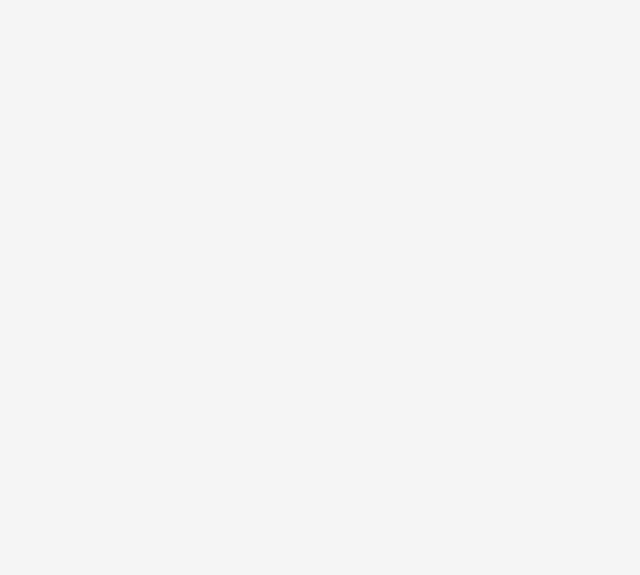
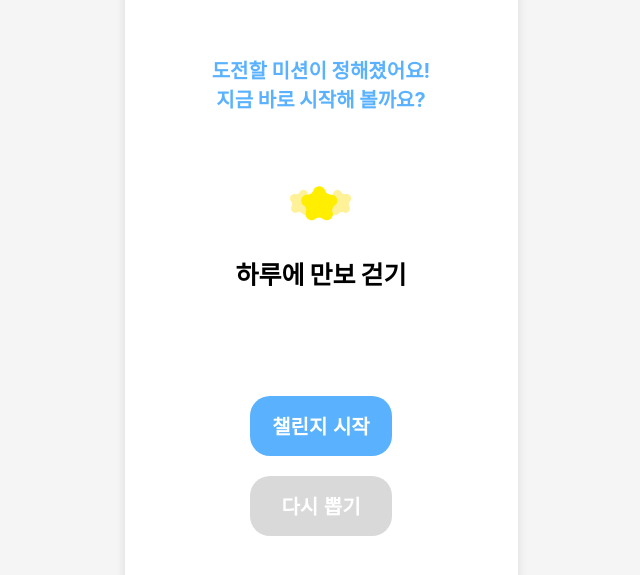
Before and after one commit to N3W-CORNERTHON3/N3W_FE, a React (Create React App) app: page /challengeResult in a window 1280 px wide. Before the commit this address had no page. Shown: the part 181-756 px from the top of the page, without its empty margins (319-959 px from the left). Built offline with nearby package versions, Linux system fonts and the light colour scheme.

Commit message:
feat.챌린지 결과 디자인

```diff
--- a/src/Router.js
+++ b/src/Router.js
@@ -6,6 +6,7 @@ import FirstMission from './pages/FirstMission';
 import FirstMissionAdd from './pages/FirstMissionAdd';
 import Challenge1 from './pages/Challenge1';
 import Challenge2 from './pages/Challenge2';
+import Challenge3 from './pages/Challenge3';
 
 
 function AppNavigation() {
@@ -20,6 +21,7 @@ function AppNavigation() {
 
                 <Route path="/challenge" element={<Challenge1 />} />
                 <Route path="/challengeSelect" element={<Challenge2 />} />
+                <Route path="/challengeResult" element={<Challenge3 />} />
 
             </Routes>
         </>
--- /dev/null
+++ b/src/components/Challenge/ChallengeResult.js
@@ -0,0 +1,111 @@
+import styled from "styled-components";
+import { useNavigate } from "react-router-dom";
+
+export function ChallengeResultPage(){
+
+    const navigate = useNavigate();
+
+    return(
+        <ChallengeRootWrapper>
+            <ContentContainer>
+
+                <HeaderText>
+                    도전할 미션이 정해졌어요! <br />
+                    지금 바로 시작해 볼까요?
+                </HeaderText>
+                <ChallengeImg src={"/ChallengeResult.png"} />
+
+                <ResultText>
+                    하루에 만보 걷기
+                </ResultText>
+
+                <ChallengeStartBtn onClick={() => navigate(`/challengeSelect`)}>
+                    챌린지 시작
+                </ChallengeStartBtn>
+                <ReSelectBtn onClick={() => navigate(`/challengeSelect`)}>
+                    다시 뽑기
+                </ReSelectBtn>
+            </ContentContainer>
+
+        </ChallengeRootWrapper>
+    )
+}
+
+
+const ChallengeRootWrapper = styled.div`
+    display: flex;
+    flex-direction: column;
+    align-items: center;
+    justify-content: center;
+    width: 393px;
+    height: 852px;
+    background-color: white;
+    box-shadow: 0 0 10px rgba(0, 0, 0, 0.1);
+    margin-top: 50px;
+`;
+
+const ContentContainer = styled.div`
+    display: flex;
+    flex-direction: column;
+    align-items: center;
+    align-self: center;
+    justify-content: center;
+    text-align: center;
+`;
+
+const HeaderText = styled.div`
+    font-size: 20px;
+    font-weight: bold;
+    color: #5AB2FF;
+    margin-bottom: 60px;
+`;
+
+const ChallengeImg = styled.img`
+    width: 91px;
+    height: 57px;
+    color: #A0DEFF;
+`;
+
+const ResultText = styled.p`
+    font-size: 25px;
+    font-weight: 900;
+    color: black;
+`;
+
+const ChallengeStartBtn = styled.button`
+    width: 65%;
+    height: 60px;
+    background-color: #5AB2FF;
+    color: white;
+    font-size: 20px;
+    font-weight: bold;
+    border: none;
+    border-radius: 20px;
+    cursor: pointer;
+    margin-top: 80px;
+
+    &:hover {
+        background-color: white;
+        border: 2px solid #5AB2FF;
+        color: #5AB2FF;
+    }
+`;
+
+const ReSelectBtn = styled.button`
+    width: 65%;
+    height: 60px;
+    background-color: #D9D9D9;
+    color: white;
+    font-size: 20px;
+    font-weight: bold;
+    border: none;
+    border-radius: 20px;
+    cursor: pointer;
+    margin-top: 20px;
+
+    &:hover {
+        background-color: white;
+        border: 3px solid #D9D9D9;
+        color: #D9D9D9;
+    }
+`;
--- a/src/components/Challenge/ChallengeSelect.js
+++ b/src/components/Challenge/ChallengeSelect.js
@@ -29,7 +29,7 @@ export function ChallengeSelectPage(){
     const navigate = useNavigate();
 
     return(
-        <MissionRootWrapper>
+        <ChallengeRootWrapper>
             <ContentContainer>
 
                 <CategoryContainer>
@@ -93,19 +93,19 @@ export function ChallengeSelectPage(){
                         </StyledLabel>
                     </CheckboxWrapper>
 
-                    <MissionDrawBtn onClick={() => navigate(`/missioninitialAdd`)}>
+                    <MissionDrawBtn onClick={() => navigate(`/challengeResult`)}>
                         미션 뽑기
                     </MissionDrawBtn>
                 </DrawContainer>
 
             </ContentContainer>
 
-        </MissionRootWrapper>
+        </ChallengeRootWrapper>
     )
 }
 
 
-const MissionRootWrapper = styled.div`
+const ChallengeRootWrapper = styled.div`
     display: flex;
     flex-direction: column;
     align-items: center;
--- a/src/components/Mission(initial)/MissionInitial1.js
+++ b/src/components/Mission(initial)/MissionInitial1.js
@@ -3,7 +3,6 @@ import styled from "styled-components";
 import { useNavigate } from "react-router-dom";
 
 export function MissionInitial1page(){
-
 
     const navigate = useNavigate();
 
--- /dev/null
+++ b/src/pages/Challenge3.js
@@ -0,0 +1,9 @@
+import { ChallengeResultPage } from "../components/Challenge/ChallengeResult";
+
+export default function Challenge3() {
+    return (
+    <>
+        <ChallengeResultPage />
+    </>
+    );
+}
```
Also changed, not shown: public/ChallengeResult.png (added).
